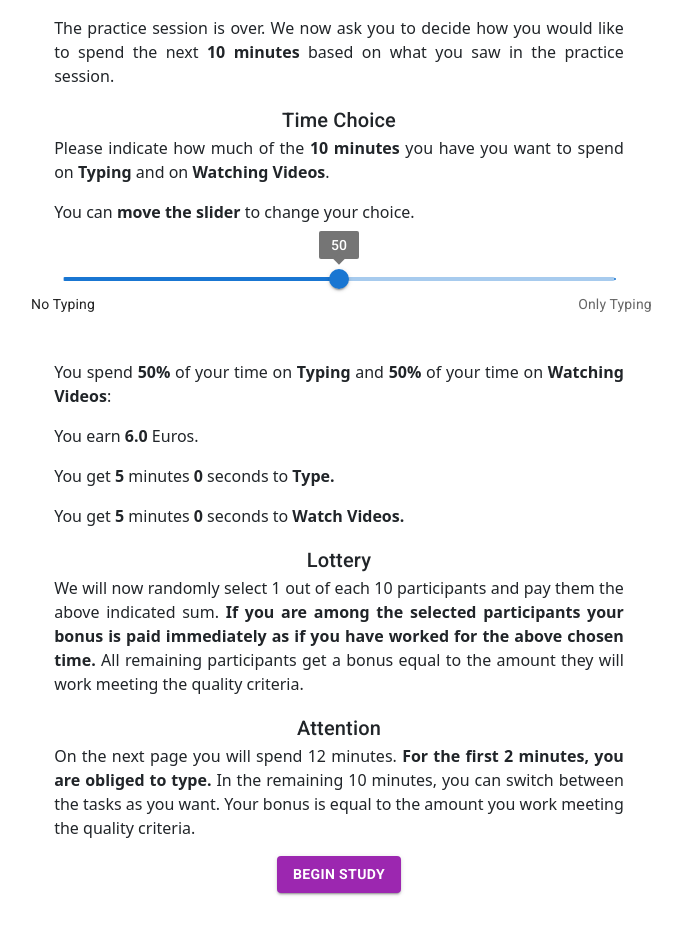
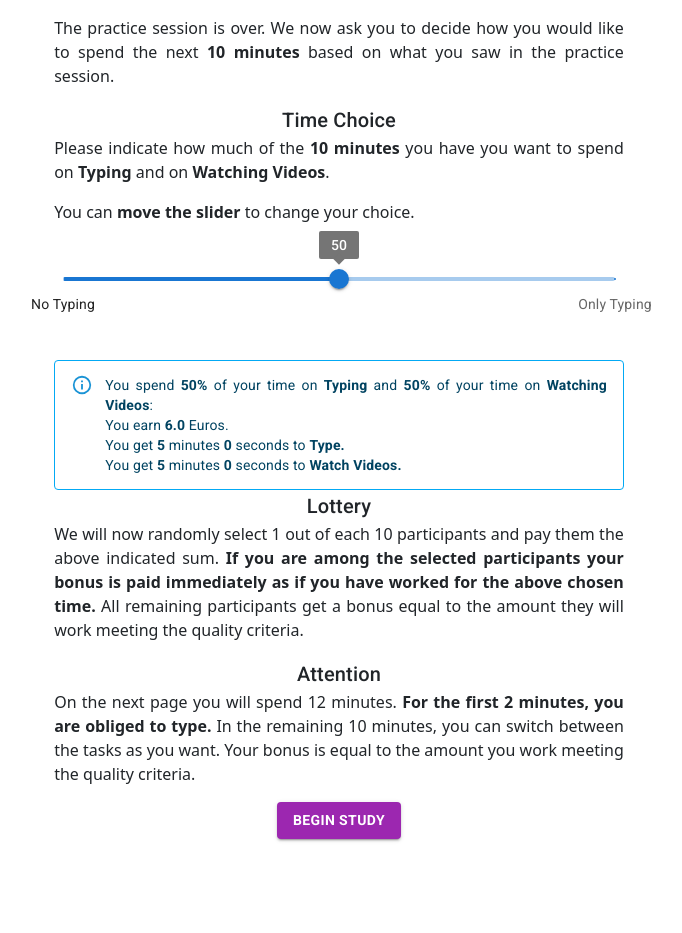
Before and after one commit to reha96/labor_leisure_experiment, a React (Create React App) app: page /confirm in a window 1280 px wide. Shown: the whole page, without its empty margins (301-983 px from the left). After the commit the page ends 879 px from the top, so only its background shows below. Built offline with nearby package versions, Linux system fonts and the light colour scheme.

Commit message:
fix up to lottery

```diff
--- a/src/App.css
+++ b/src/App.css
@@ -1,7 +1,7 @@
 /* Styling for the Home component main div */
 .App{
   background-color: #F3F6FF;
-  min-height: 100vh;
+  min-height: auto;
 }
 
 .Page{
@@ -11,7 +11,7 @@
   align-items: center;
   gap: 15px; */
   background-color: #F3F6FF;
-  height: 100vh;
+  min-height: 110vh;
 }
 .Page2{
   /* width: 100%;
@@ -20,7 +20,7 @@
   align-items: center;
   gap: 15px; */
   background-color: #F3F6FF;
-  height: auto;
+  min-height: 105vh;
 }
 .HomePage{
   width: 100%;
--- a/src/Components/ConfirmUpdate.js
+++ b/src/Components/ConfirmUpdate.js
@@ -3,6 +3,7 @@ import { useState, useEffect } from 'react';
 import { useNavigate } from 'react-router-dom';
 import { QueryBuilderRoundedIcon } from '@mui/icons-material/QueryBuilderRounded';
 import LinearProgress from '@mui/material/LinearProgress';
+import Alert from '@mui/material/Alert';
 
 const ConfirmUpdate = (props) => {
 
@@ -18,13 +19,16 @@ const ConfirmUpdate = (props) => {
   });
   return (
     <div className="timer">
-<p className="HomePage_p">You spend <strong>{divi}%</strong> of your time on <strong>Typing</strong> and <strong>{100 - divi}%</strong> of your time on <strong>Watching Videos</strong>:</p>
+<Alert severity="info" variant="outlined" className="HomePage_p">
 
-<p className="HomePage_p">You earn <strong>{((((divi / 100) * 600 * 0.75) / 100)+((((100 - divi) / 100) * 600 * 0.25) / 100)+3).toPrecision(2)}</strong> Euros.</p>
+  You spend <strong>{divi}%</strong> of your time on <strong>Typing</strong> and <strong>{100 - divi}%</strong> of your time on <strong>Watching Videos</strong>: <br></br>
 
-<p className="HomePage_p">You get <strong>{Math.floor((Math.round(((divi / 100)) * 600))/60)}</strong> minutes <strong>{((Math.round(((divi / 100)) * 600))%60)}</strong> seconds to <strong>Type.</strong></p>
+ You earn <strong>{((((divi / 100) * 600 * 0.75) / 100)+((((100 - divi) / 100) * 600 * 0.25) / 100)+3).toPrecision(2)}</strong> Euros. <br></br>
 
-<p className="HomePage_p">You get <strong>{Math.floor((Math.round((1-(divi / 100)) * 600))/60)}</strong> minutes <strong>{((Math.round((1-(divi / 100)) * 600))%60)}</strong> seconds to <strong>Watch Videos.</strong></p>
+ You get <strong>{Math.floor((Math.round(((divi / 100)) * 600))/60)}</strong> minutes <strong>{((Math.round(((divi / 100)) * 600))%60)}</strong> seconds to <strong>Type.</strong> <br></br>
+
+ You get <strong>{Math.floor((Math.round((1-(divi / 100)) * 600))/60)}</strong> minutes <strong>{((Math.round((1-(divi / 100)) * 600))%60)}</strong> seconds to <strong>Watch Videos.</strong> <br></br>
+ </Alert>
 
     </div>
   )
--- a/src/Components/LaborPractice.js
+++ b/src/Components/LaborPractice.js
@@ -136,7 +136,7 @@ const LaborPractice = () => {
           </div>
         );
       })}
-      <p style={{ display: 'flex', justifyContent: 'center' }}>Please type the text above:</p>
+      <p style={{ display: 'flex', justifyContent: 'center' }}>Type the sentence:</p>
       <textarea className='textarea'
         type="text"
         value={typedValue}
--- a/src/Pages/Confirm.js
+++ b/src/Pages/Confirm.js
@@ -169,7 +169,7 @@ const Confirm = () => {
                     aria-describedby="alert-dialog-description"
                 >
                     <DialogTitle id="alert-dialog-title">
-                        {"Do you confirm your allocation?"}
+                        {"Confirm choice?"}
                     </DialogTitle>
                     <DialogContent>
                         {/* <DialogContentText id="alert-dialog-description"> */}
--- a/src/Pages/Home3.js
+++ b/src/Pages/Home3.js
@@ -34,7 +34,7 @@ const Home3 = () => {
 
 
     return (
-        <div className='Page'>
+        <div className='Page2'>
             <style type="text/css">
                 {`
         .container-sm{
@@ -80,10 +80,9 @@ const Home3 = () => {
                     {/* Clicking the next button will bring you to a <strong>2 minute practice session</strong> to allow you to familiarize with the tasks and the study interface.
                     Once the practice session is over, you will be taken back to the rest of the study.
                     <strong> The practice session will not give you a typing bonus.</strong> */}
-                    Clicking the next button will bring you to a 2 minute practice session (no bonus payment here) to familiarize you with the tasks. </p>
-
+                    Clicking the next button will bring you to a 2 minute practice session to familiarize you with the tasks.
+                    <strong> You have 1 minute for each task and there is no bonus payment in the practice session.</strong> </p>
                     <p className="HomePage_p"> Once the practice session is over, you will start the study.
-
                 </p>
 
                 <div className='center'>
--- a/src/Pages/TasksPractice.js
+++ b/src/Pages/TasksPractice.js
@@ -39,7 +39,7 @@ const TasksPractice = () => {
     <div className='Pagetasks'>
       <Container className="p-1" fluid='sm'>
         <TimerPractice initialMinute={window.localStorage.getItem('lastmin')} initialSeconds={window.localStorage.getItem('lastsec')} />
-        <Typography variant='h6' color='secondary' className="center">Choose Task</Typography>
+        <Typography variant='h6' color='secondary' className="center">Practice Session</Typography>
         <style type="text/css">
           {`
         .bg-info {
```
